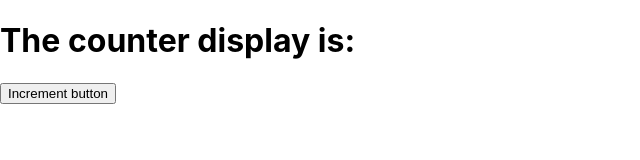
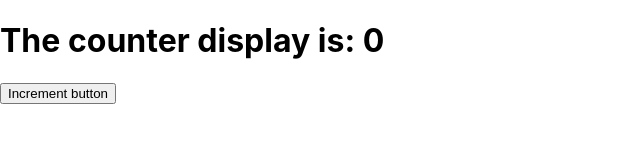
Before and after one commit to SandraNaim/Teasting-demo, a React (Create React App) app: page / in a window 1280 px wide. Shown: the top 160 px of the page, without its empty margins (0-640 px from the left). Built offline with nearby package versions, Linux system fonts and the light colour scheme.

Commit message:
test the initial number of count and then write the count span and hooks

```diff
--- a/src/App.js
+++ b/src/App.js
@@ -1,10 +1,13 @@
-import logo from './logo.svg';
 import './App.css';
+import { useState } from 'react';
 
 function App() {
+  const [count, setCount] = useState(0);
   return (
     <div data-test="component-app">
-      <h1 data-test="counter-display">The counter display is: </h1>
+      <h1 data-test="counter-display">
+        The counter display is: <span data-test="count">{count}</span>
+      </h1>
       <button data-test="increment-button">Increment button</button>
     </div>
   );
```
Also changed, not shown: 1 other file (tests, documents, lock files or other folders).
